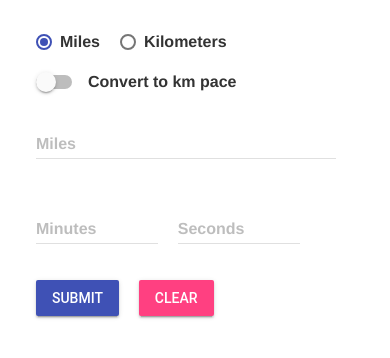
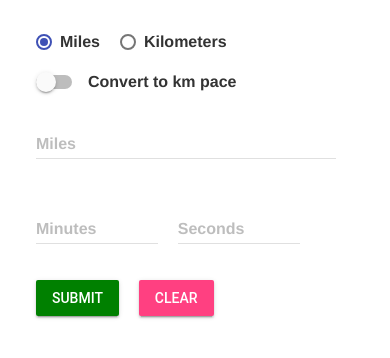
Before and after one commit to codeNinjaDev/PR-Trackr, a plain HTML site: page index.html in a window 390 px wide. Shown: the part 62-420 px from the top of the page. Drawn offline with Linux system fonts and the light colour scheme.

Commit message:
Update index.html

```diff
--- a/index.html
+++ b/index.html
@@ -74,7 +74,7 @@
           }
 
           #submit-btn {
-            background-color: #3f51b5;
+            background-color: green;
           }
 
           #minute-mile {
```
